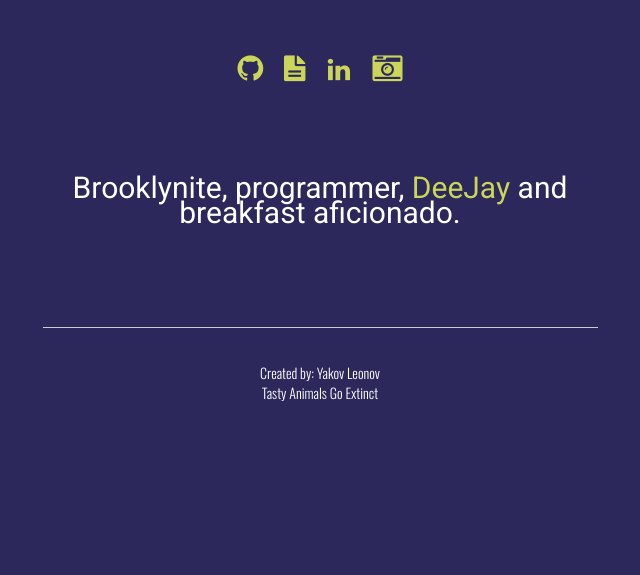
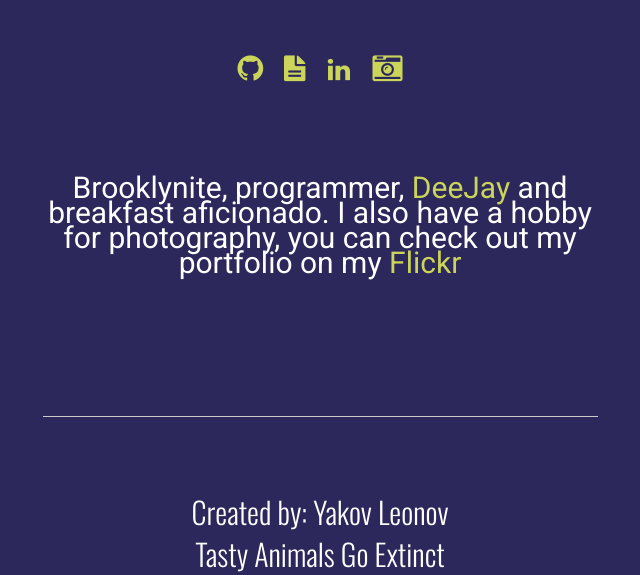
Before and after one commit to bruute/my-first-website, a Django app: page / in a window 1280 px wide. Shown: the part 307-882 px from the top of the page, without its empty margins (320-960 px from the left). Before the commit the page ends 708 px from the top, so only its background shows below. Run offline with Django 3.2, Linux system fonts and the light colour scheme; data that the repository does not hold is empty; some libraries are stand-ins or nearby versions.

Commit message:
added more links

```diff
--- a/blog/templates/blog/post_list.html
+++ b/blog/templates/blog/post_list.html
@@ -10,15 +10,16 @@
     <meta name="viewport" content="width=device-width, initial-scale=1.0">
     <link rel="shortcut icon" href="{% static 'img/favicon.ico' %}" type="image/x-icon">
 
-    <!-- Title of site -->
+    <!-- Title -->
     <title>Yakov Leonov</title>
+    <meta name="description" content="Offical website of Yakov Leonov.">
 
-    <!-- Bootstrap core CSS -->
+    <!-- Bootstrap -->
 
     <link rel="stylesheet" href="{% static 'css/bootstrap.min.css' %}">
     <link rel="stylesheet" href="{% static 'css/font-awesome.min.css' %}">
 
-    <!-- Custom styles for websites -->
+    <!-- Custom styles -->
 
     <link rel="stylesheet" href="{% static 'css/main.css' %}">
     <link href='http://fonts.googleapis.com/css?family=Oswald:400,300,700' rel='stylesheet' type='text/css'>
@@ -27,6 +28,7 @@
 
   </head>
 
+    <!-- Body -->
   <body>
 
     <div class="container">
@@ -74,7 +76,7 @@
     		<div class="col-lg-6 col-lg-offset-3">
 
                 <!-- Description -->
-    			<h10><p>Brooklynite, programmer, <a href="http://RhythmInMotion.biz"> DeeJay</a> and breakfast aficionado.</p></h10>
+    			<h10><p>Brooklynite, programmer, <a href="http://RhythmInMotion.biz"> DeeJay</a> and breakfast aficionado. I also have a hobby for photography, you can check out my portfolio on my <a href="https://www.flickr.com/photos/bruute"> Flickr</p></h10>
                 <br>
                 <br>
                 <hr>
@@ -102,7 +104,7 @@
 
 </footer>
 
-    <!-- Bootstrap core JavaScript -->
+    <!-- JavaScript -->
 
     <script src="https://code.jquery.com/jquery-1.10.2.min.js"></script>
     <script src="static/js/bootstrap.min.js"></script>
@@ -114,14 +116,5 @@
     })
 	</script>
 
-
-    <!--BACKSTRETCH-->
-    <!--
-    <script type="text/javascript" src="static/js/jquery.backstretch.min.js"></script>
-    <script>
-
-        $.backstretch("{%static "img/bg.png" %}", {speed: 500});
-    </script>
--->
   </body>
 </html>
```
Also changed, not shown: 2 other files.
